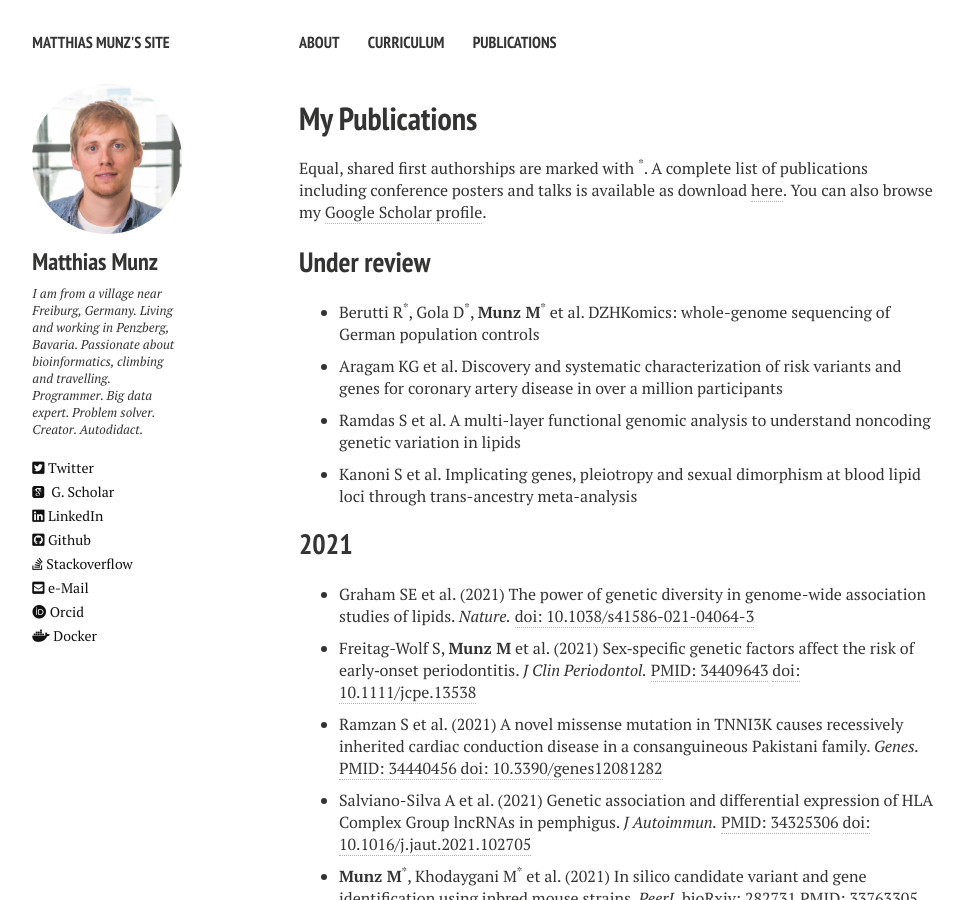
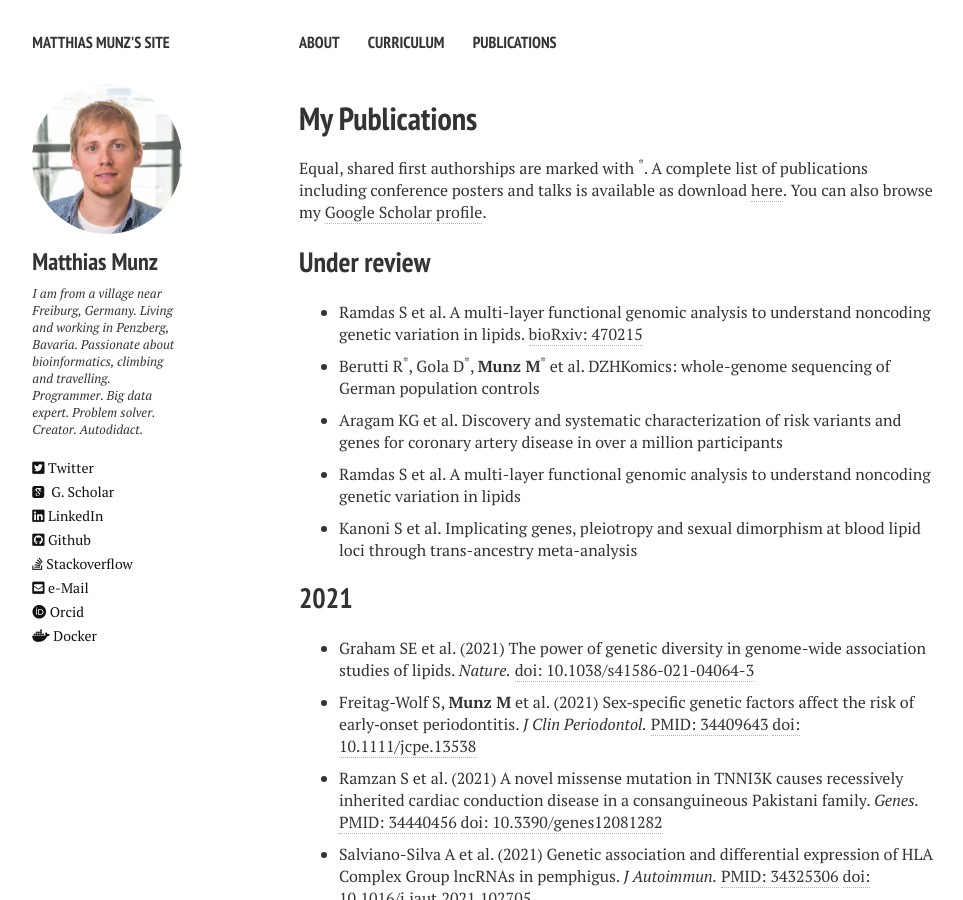
Before and after one commit to matmu/matmu.github.io-deprecated, a Jekyll site: the page built from _pages/publications.md, in a window 1280 px wide and 900 px high. Shown: the whole window, without its empty margins (21-984 px from the left). Built offline with Jekyll 4.4.1, drawn with Linux system fonts in a browser that asks for light colours; nearby versions of some CDN libraries.

Commit message:
Update publications.yml

```diff
--- a/_data/publications.yml
+++ b/_data/publications.yml
@@ -1,6 +1,10 @@
 
 - year: "Under review"
   publications:
+    - authors: "Ramdas S et al."
+      title: "A multi-layer functional genomic analysis to understand noncoding genetic variation in lipids."
+      biorxiv: 470215
+      biorxiv_link: https://doi.org/10.1101/2021.12.07.470215
     - authors: "Berutti R<sup>*</sup>, Gola D<sup>*</sup>, <b>Munz M</b><sup>*</sup> et al."
       title: "DZHKomics: whole-genome sequencing of German population controls"
     - authors: "Aragam KG et al."
```
